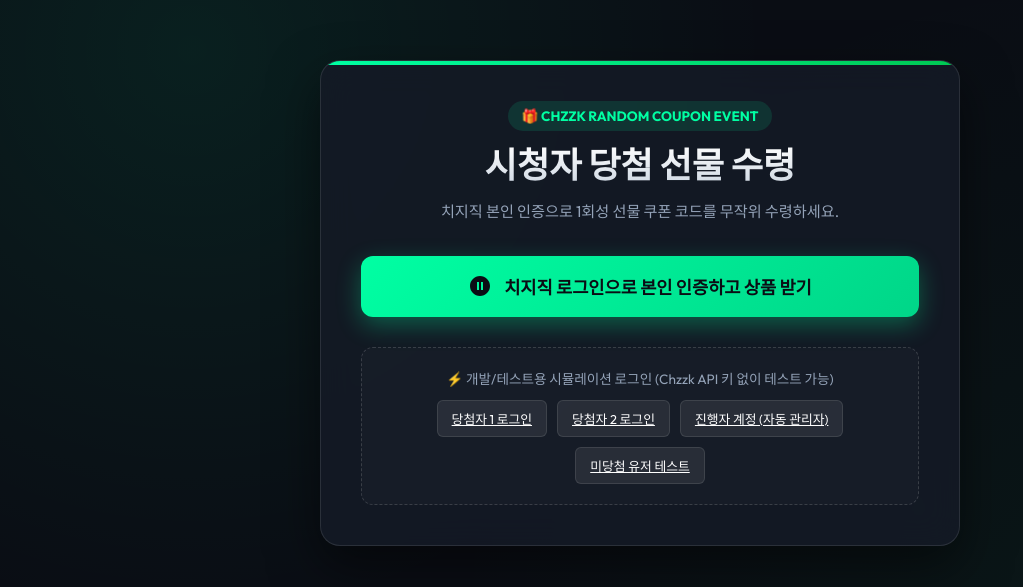
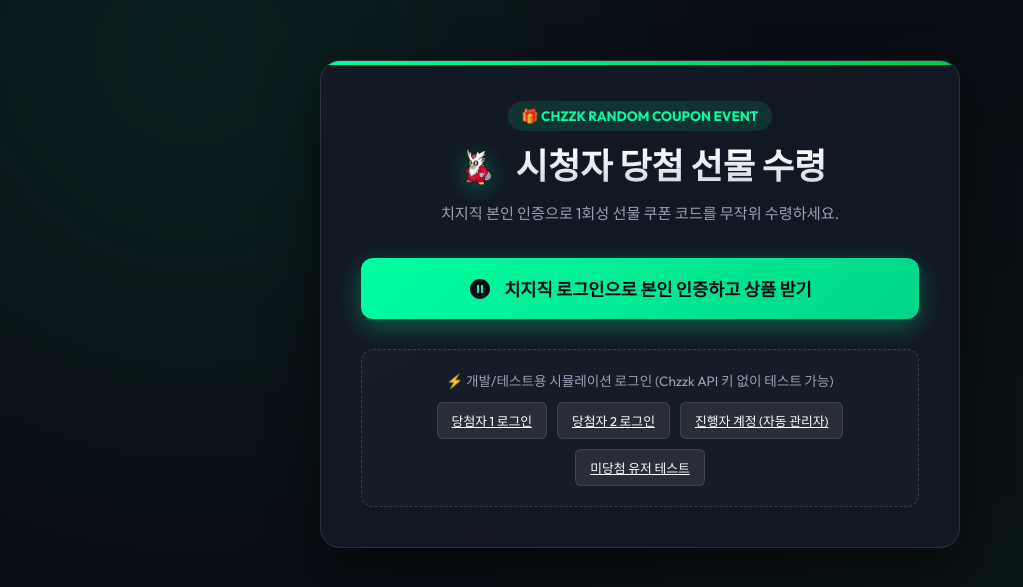
Before and after one commit to ManofKimchi08/chzzk-coupon-app, a FastAPI app: page / in a window 1280 px wide. Shown: the part 70-657 px from the top of the page, without its empty margins (0-1023 px from the left). Run offline with FastAPI, Linux system fonts and the light colour scheme; data comes from the database, SQL or seed files in the repository.

Commit message:
Add Delibird character icon to title on winner claim page

```diff
--- a/static/css/style.css
+++ b/static/css/style.css
@@ -134,6 +134,26 @@ body {
     font-weight: 800;
     line-height: 1.3;
     margin-bottom: 10px;
+    display: flex;
+    align-items: center;
+    justify-content: center;
+    gap: 14px;
+}
+
+.title-icon {
+    width: 48px;
+    height: 48px;
+    object-fit: contain;
+    filter: drop-shadow(0 4px 10px rgba(0, 255, 163, 0.3));
+    animation: bounce 2s infinite alternate ease-in-out;
+}
+
+@keyframes bounce {
+    0% { transform: translateY(0); }
+    100% { transform: translateY(-6px); }
+}
+
+.title-text {
     background: linear-gradient(180deg, #FFFFFF 0%, #CBD5E1 100%);
     -webkit-background-clip: text;
     -webkit-text-fill-color: transparent;
@@ -143,6 +163,7 @@ body {
     color: var(--text-muted);
     font-size: 0.95rem;
 }
+
 
 /* Login Button */
 .btn-chzzk-login {
--- a/templates/index.html
+++ b/templates/index.html
@@ -25,9 +25,13 @@
 
             <div class="event-header">
                 <span class="event-tag">🎁 CHZZK RANDOM COUPON EVENT</span>
-                <h1 class="event-title">시청자 당첨 선물 수령</h1>
+                <h1 class="event-title">
+                    <img src="/static/img/character.png" alt="Character" class="title-icon">
+                    <span class="title-text">시청자 당첨 선물 수령</span>
+                </h1>
                 <p class="event-desc">{{ event_notice }}</p>
             </div>
+
 
 
             {% if not user %}
```
Also changed, not shown: static/img/character.png (added).
